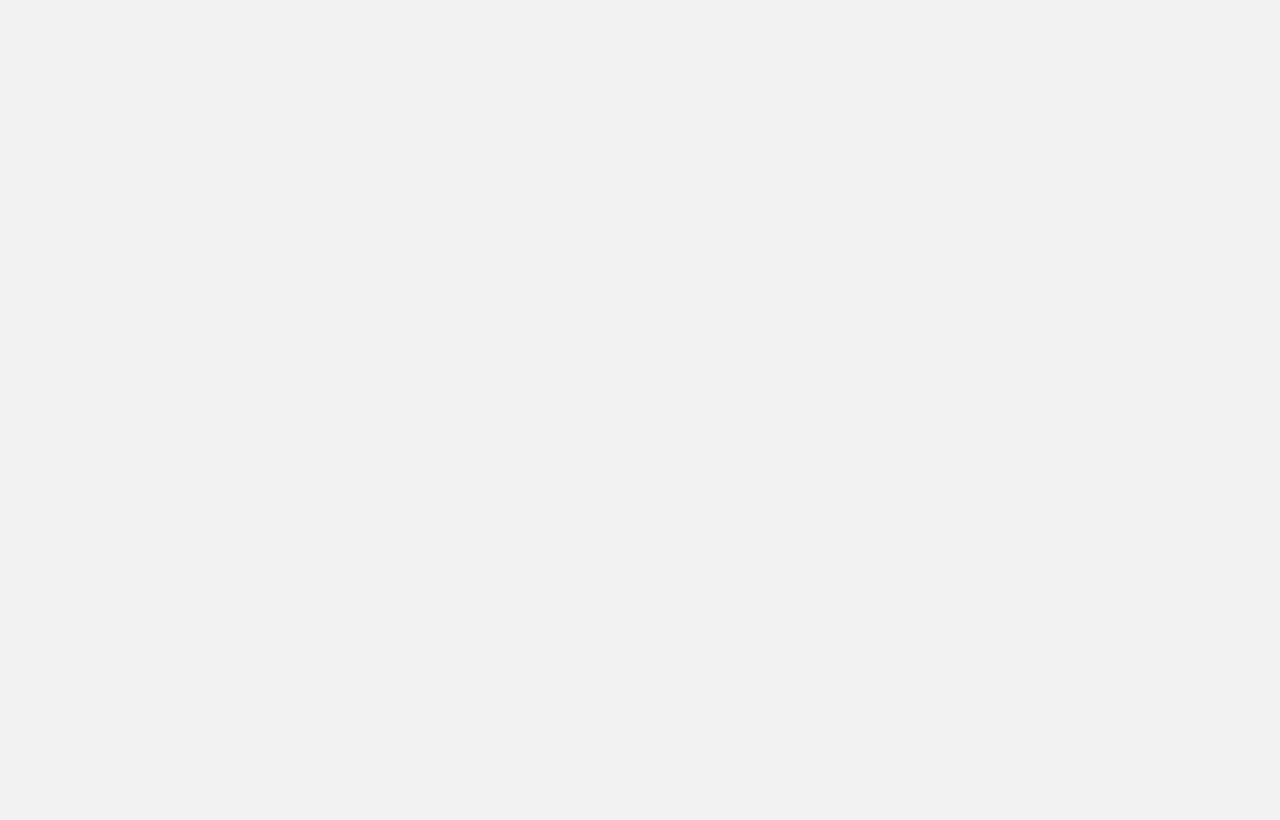
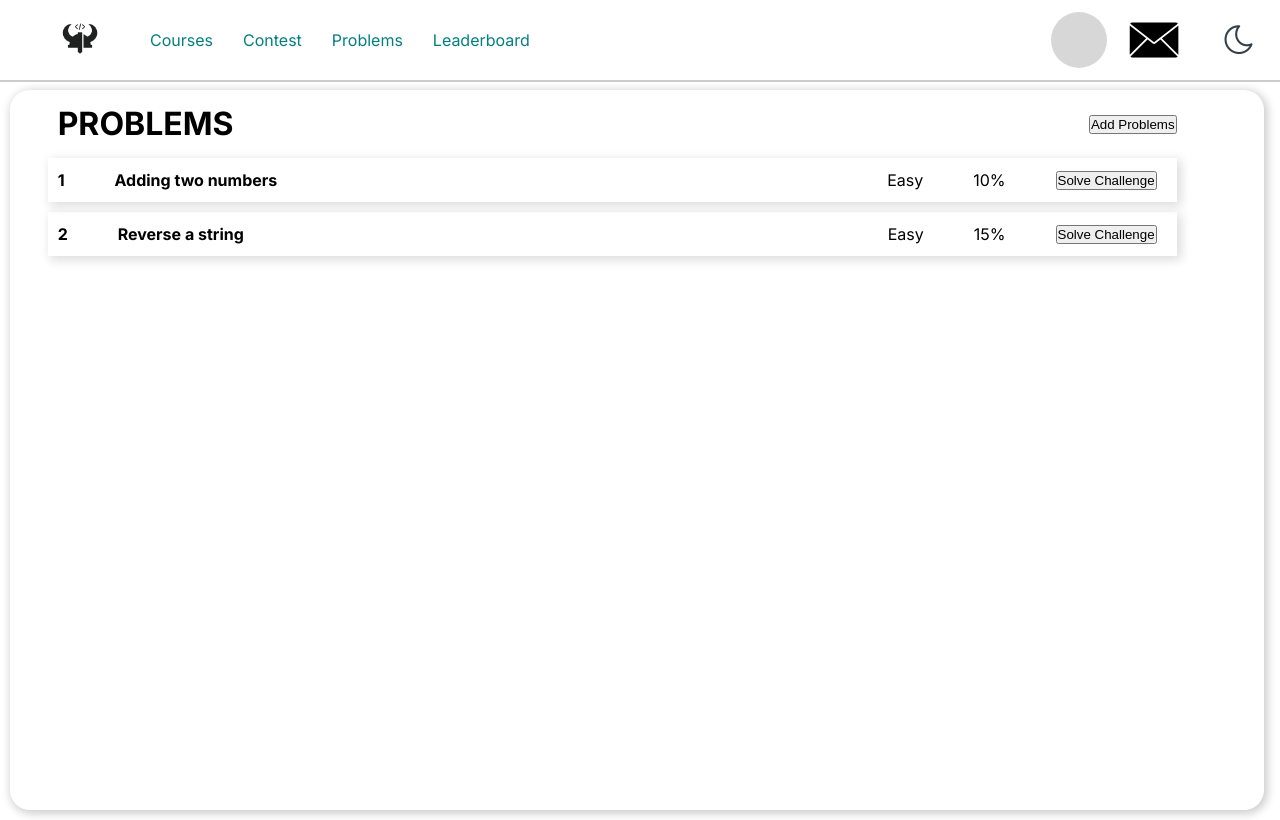
Before and after one commit to srivaishnavichintha/iship-project, a React (Vite) app: page /mentor/problems in a window 1280 px wide. Before the commit this address had no page. Built offline with nearby package versions, Linux system fonts and the light colour scheme.

Commit message:
added the problems page to the mentor

```diff
--- a/src/App.jsx
+++ b/src/App.jsx
@@ -7,6 +7,7 @@ import Mentor_dashboard from "./Mentor_dashboard"
 import Course from "./mentor/Course";
 import MentorContest from "./mentor/MentorContest";
 import LeaderBoard from "./mentor/LeaderBoard";
+import Problems from "./mentor/Problems"
 function App() {
   return (
     <Router>
@@ -19,6 +20,7 @@ function App() {
          <Route path="/mentor/courses" element={<Course />} />
          <Route path="/mentor/mentorcontest" element={<MentorContest/>}/>
          <Route path="/mentor/leaderboard" element={<LeaderBoard/>}/>
+         <Route path="/mentor/problems" element={<Problems/>}/>
       </Routes>
     </Router>
   );
--- a/src/Practice_data.css
+++ b/src/Practice_data.css
@@ -29,20 +29,10 @@
   background-color: rgb(178, 249, 178);
   padding: 0px 15px 0px 15px;
 }
-.resizer {
-    margin: 10px 2px;
-    width: 3px;
-    border-radius: 10px;
-    cursor: ew-resize;
-}
-
-.resizer:hover {
-    background-color: rgb(45, 121, 146);
-}
 
 .problemsdata {
     flex: 1;
-    max-width: 80%;
+    max-width: 100%;
     height: 90svh;
     box-shadow: 2px 2px 8px 2px rgb(208, 207, 207);
     border-radius: 20px;
@@ -73,3 +63,8 @@
 .c2 {
   margin: 0 10px;
 }
+.headingcard{
+  display: flex;
+  justify-content: space-between;
+ align-items: center;
+}
--- a/src/mentor/Course.jsx
+++ b/src/mentor/Course.jsx
@@ -1,4 +1,4 @@
-import React, { useState } from "react";
+import  { useState } from "react";
 import axios from "axios";
 import "./Course.css";
 import Mentor_navbar from "../Mentor_navbar";
--- /dev/null
+++ b/src/mentor/Problems.jsx
@@ -0,0 +1,186 @@
+import React, { useState } from "react";
+import "../Practice_data.css";
+import Mentor_navbar from "../Mentor_navbar";
+import axios from "axios";
+
+export default function Problems() {
+  const [showForm, setShowForm] = useState(false);
+  const [prerequisites, setPrerequisites] = useState([]);
+  const [prereqInput, setPrereqInput] = useState("");
+  const [formData, setFormData] = useState({
+    problemtitle: "",
+    description: "",
+    level: "",
+  });
+  const [inputs, setInputs] = useState([""]);
+  const [outputs, setOutputs] = useState([""]);
+
+  const handleInputChange = (e) => {
+    const { name, value } = e.target;
+    setFormData((prev) => ({
+      ...prev,
+      [name]: value,
+    }));
+  };
+
+  const handleKeyDown = (e) => {
+    if (e.key === "Enter" && prereqInput.trim() !== "") {
+      e.preventDefault();
+      const trimmed = prereqInput.trim();
+      if (!prerequisites.includes(trimmed)) {
+        setPrerequisites((prev) => [...prev, trimmed]);
+      }
+      setPrereqInput("");
+    }
+  };
+
+  const removePrerequisite = (valueToRemove) => {
+    setPrerequisites((prev) => prev.filter((tag) => tag !== valueToRemove));
+  };
+
+  const handleclick = () => setShowForm(true);
+  const handleClose = () => setShowForm(false);
+
+  const handleAddTestCase = () => {
+    setInputs([...inputs, ""]);
+    setOutputs([...outputs, ""]);
+  };
+
+  const handleRemoveTestCase = () => {
+    if (inputs.length > 1) {
+      setInputs(inputs.slice(0, -1));
+      setOutputs(outputs.slice(0, -1));
+    }
+  };
+
+  const handleChangeInput = (index, value) => {
+    const updated = [...inputs];
+    updated[index] = value;
+    setInputs(updated);
+  };
+
+  const handleChangeOutput = (index, value) => {
+    const updated = [...outputs];
+    updated[index] = value;
+    setOutputs(updated);
+  };
+
+  const handlecourse = async () => {
+    try {
+      const payload = {
+        ...formData,
+        prerequisites,
+        inputs,
+        outputs,
+      };
+      const res = await axios.post("http://localhost:3000/mentor/problems", payload);
+      alert("Problem added successfully!");
+      setShowForm(false);
+      setFormData({
+        problemtitle: "",
+        description: "",
+        level: "",
+      });
+      setInputs([""]);
+      setOutputs([""]);
+      setPrerequisites([]);
+    } catch (err) {
+      console.error(err);
+      alert("Failed to add problem!");
+    }
+  };
+
+  return (
+    <>
+      <Mentor_navbar />
+      <div className="dash">
+        {showForm && (
+          <div className="form_overlay">
+            <div className="course_form slide-down">
+              <h2>Add New Problem</h2>
+
+              <label>
+                Problem Title:<br />
+                <input type="text"  placeholder="Title" name="problemtitle"  value={formData.problemtitle}  onChange={handleInputChange}  required />
+              </label>
+
+              <label>
+                Description:<br />
+                <textarea placeholder="Enter problem description" name="description" value={formData.description} onChange={handleInputChange} required/>
+              </label>
+
+              <label>
+                Level:<br />
+                <input type="text" placeholder="e.g., Easy, Medium, Hard" name="level" value={formData.level} onChange={handleInputChange} required />
+              </label>
+
+              <label>
+                Category:<br />
+                <div className="tag-container">
+                  {prerequisites.map((tag, index) => (
+                    <span key={index} className="tag">
+                      {tag}
+                      <button type="button" className="remove-tag" onClick={() => removePrerequisite(tag)} > ×l.   </button>
+                    </span>
+                  ))}
+                </div>
+                <input  type="text"  placeholder="Press Enter to add"  value={prereqInput}  onChange={(e) => setPrereqInput(e.target.value)}  onKeyDown={handleKeyDown}    />
+              </label>
+
+              <label>
+                Test Cases:<br />
+                {inputs.map((input, i) => (
+                  <div className="testcase-row" key={i}>
+                    <input type="text" placeholder={`Input ${i + 1}`}  value={input}  onChange={(e) => handleChangeInput(i, e.target.value)}    />
+                    <input  type="text"  placeholder={`Output ${i + 1}`}  value={outputs[i]}  onChange={(e) => handleChangeOutput(i, e.target.value)} />
+                  </div>
+                ))}
+
+                <div className="testcase-buttons">
+                  <button type="button" onClick={handleAddTestCase}>+ Add Test Case</button>
+                  <button type="button" onClick={handleRemoveTestCase} className="cancel-testcase-btn">– Cancel Last</button>
+                </div>
+              </label>
+
+              <div className="form_buttons">
+                <button className="submit_btn" onClick={handlecourse}>Add Problem</button>
+                <button className="cancel_btn" onClick={handleClose}>Cancel</button>
+              </div>
+            </div>
+          </div>
+        )}
+
+        <div className="problemsdata">
+          <div className="headingcard">
+            <h1>PROBLEMS</h1>
+            <button onClick={handleclick}>Add Problems</button>
+          </div>
+
+          <div className="coding_data">
+            <div className="c1">
+              <h4>1</h4>
+              <h4>Adding two numbers</h4>
+            </div>
+            <div className="c2">
+              <p>Easy</p>
+              <p>10%</p>
+              <button>Solve Challenge</button>
+            </div>
+          </div>
+
+          <div className="coding_data">
+            <div className="c1">
+              <h4>2</h4>
+              <h4>Reverse a string</h4>
+            </div>
+            <div className="c2">
+              <p>Easy</p>
+              <p>15%</p>
+              <button>Solve Challenge</button>
+            </div>
+          </div>
+        </div>
+      </div>
+    </>
+  );
+}
```
